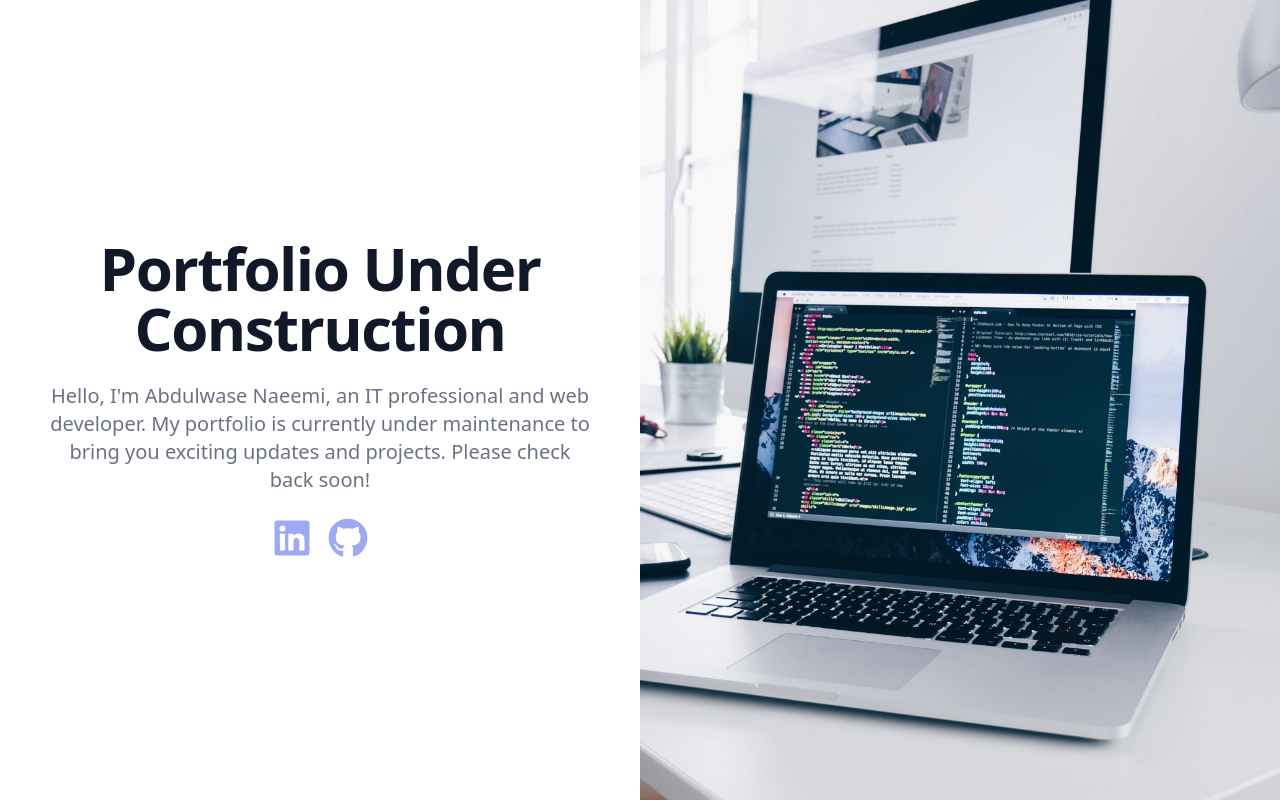
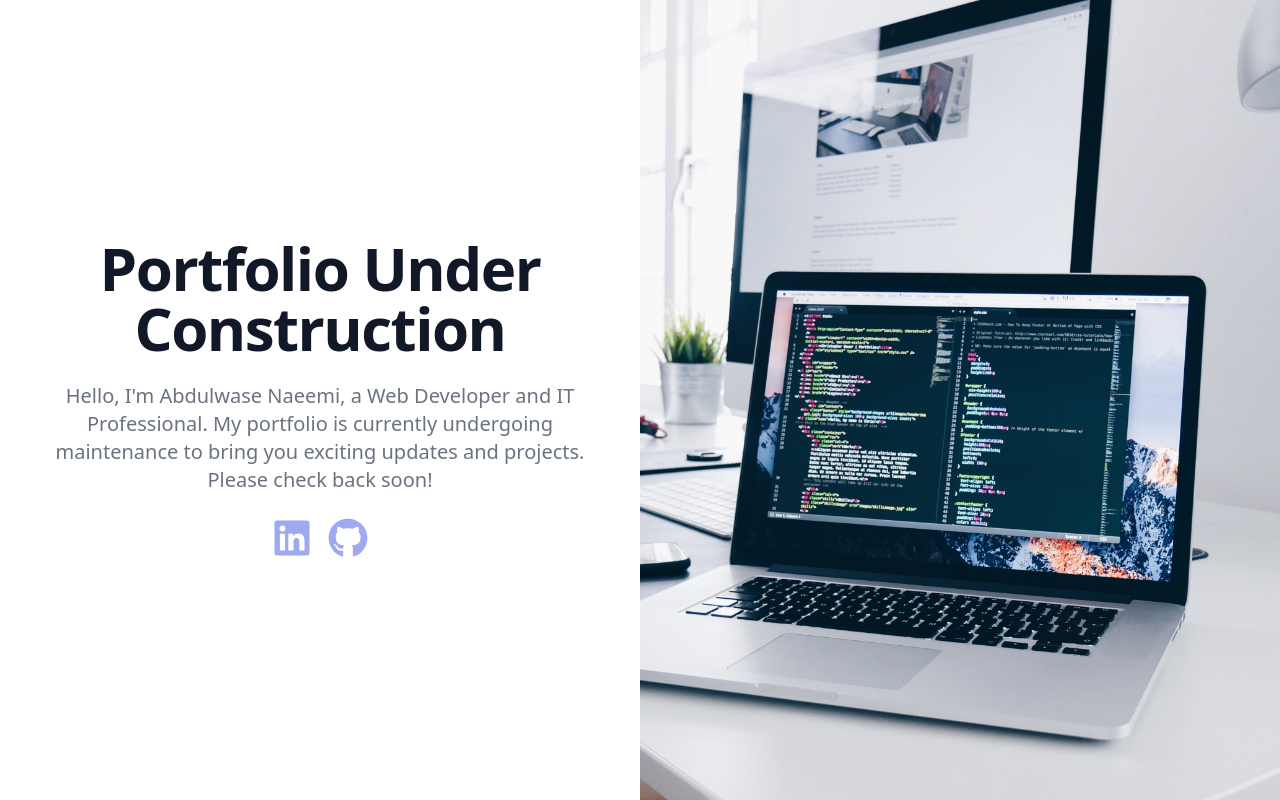
Before and after one commit to Naeemi7/portfolio, a React (Vite) app: page / in a window 1280 px wide. Built offline with nearby package versions, Linux system fonts and the light colour scheme.

Commit message:
bug fixed

```diff
--- a/src/pages/UnderConstruction.jsx
+++ b/src/pages/UnderConstruction.jsx
@@ -13,8 +13,8 @@ const UnderConstruction = () => {
             Portfolio Under Construction
           </h1>
           <p className="font-light text-gray-500 text-lg lg:text-xl dark:text-gray-400">
-            Hello, I'm Abdulwase Naeemi, an IT professional and web developer.
-            My portfolio is currently under maintenance to bring you exciting
+            Hello, I'm Abdulwase Naeemi, a Web Developer and IT Professional. My
+            portfolio is currently undergoing maintenance to bring you exciting
             updates and projects. Please check back soon!
           </p>
           <div className="mt-6">
```
